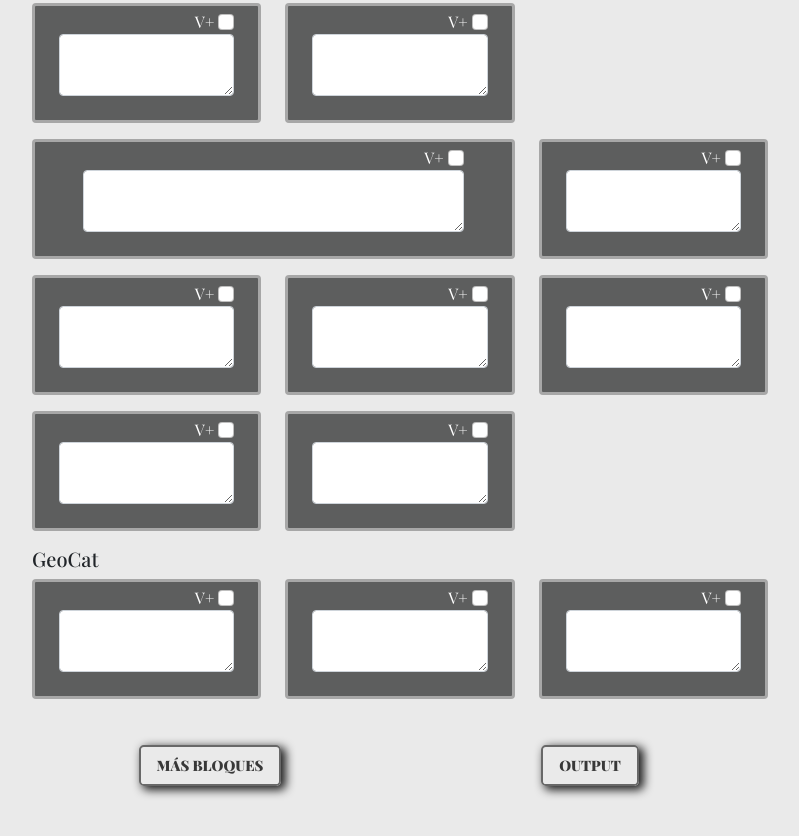
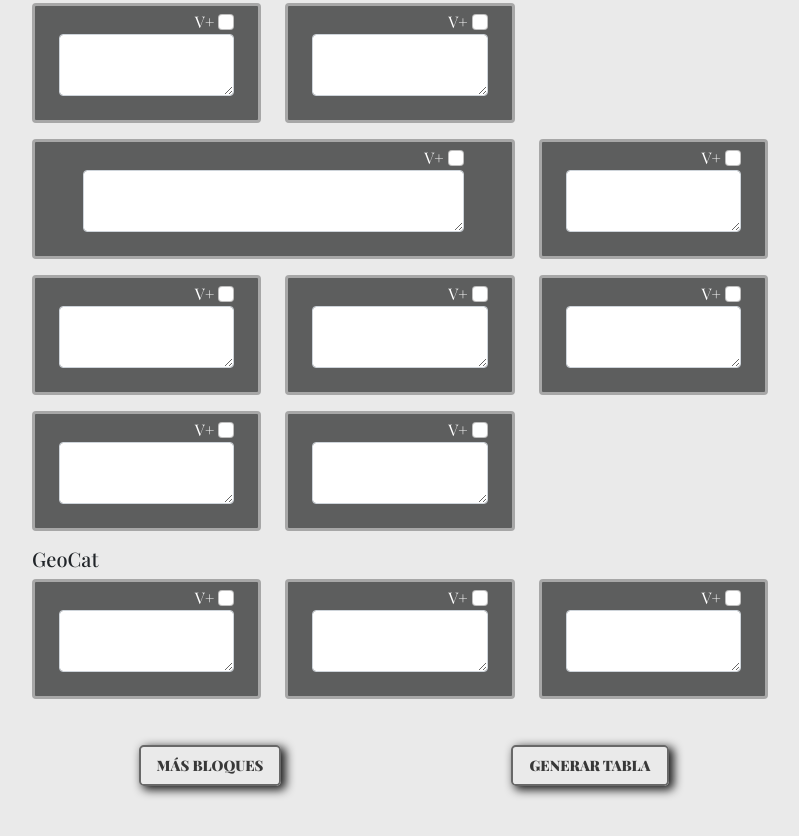
Before and after one commit to bmgoitia/papela, a plain HTML site: page index.html in a window 1280 px wide. Shown: the part 394-1230 px from the top of the page, without its empty margins (240-1039 px from the left). Drawn offline with nearby package versions, Linux system fonts and the light colour scheme.

Commit message:
change button text

```diff
--- a/index.html
+++ b/index.html
@@ -213,7 +213,7 @@
         </div>
 
         <div id="bOutput" class="col-6">
-          <button type="button" class="btn btn-lg">Output</button>
+          <button type="button" class="btn btn-lg">Generar tabla</button>
         </div>
 
 
```
